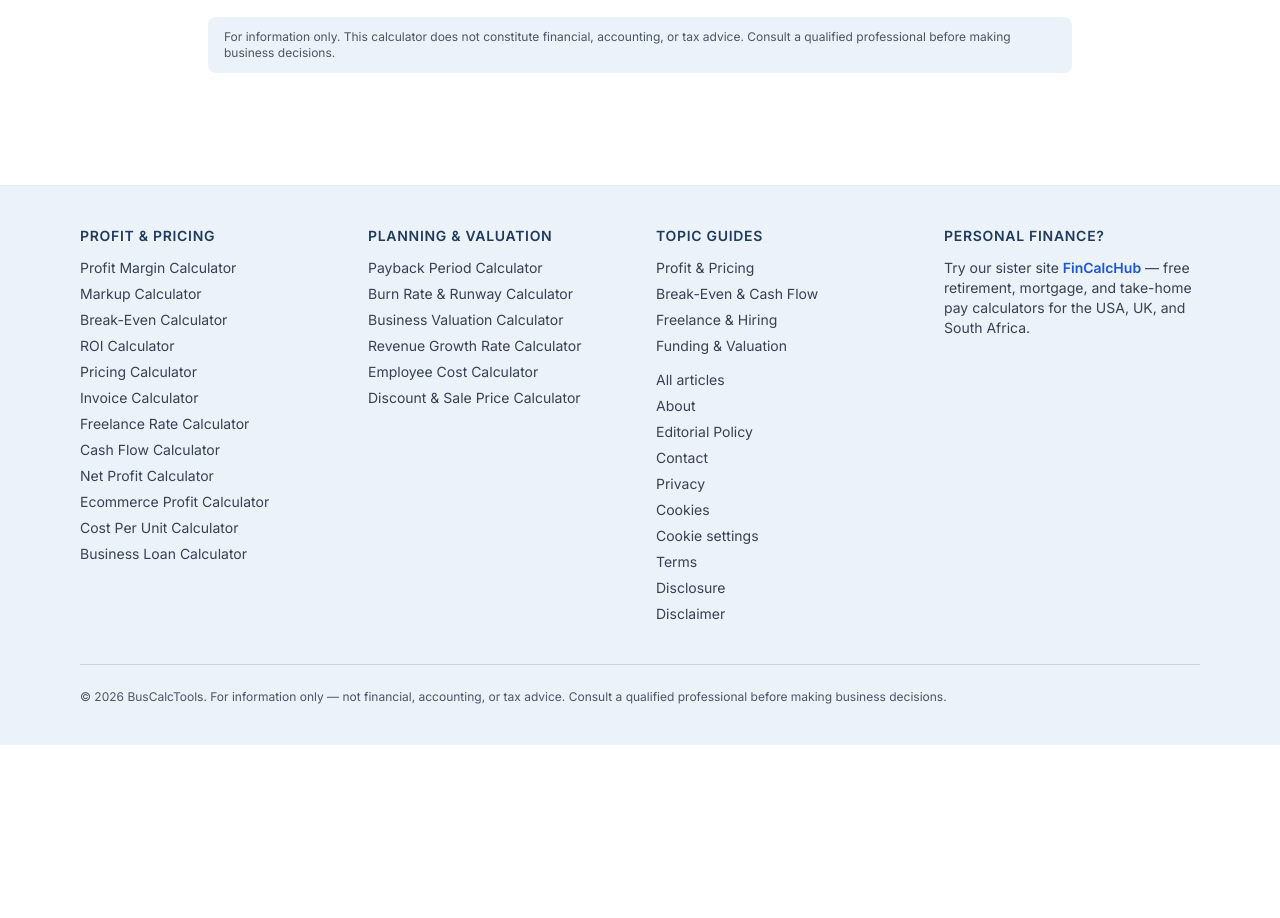
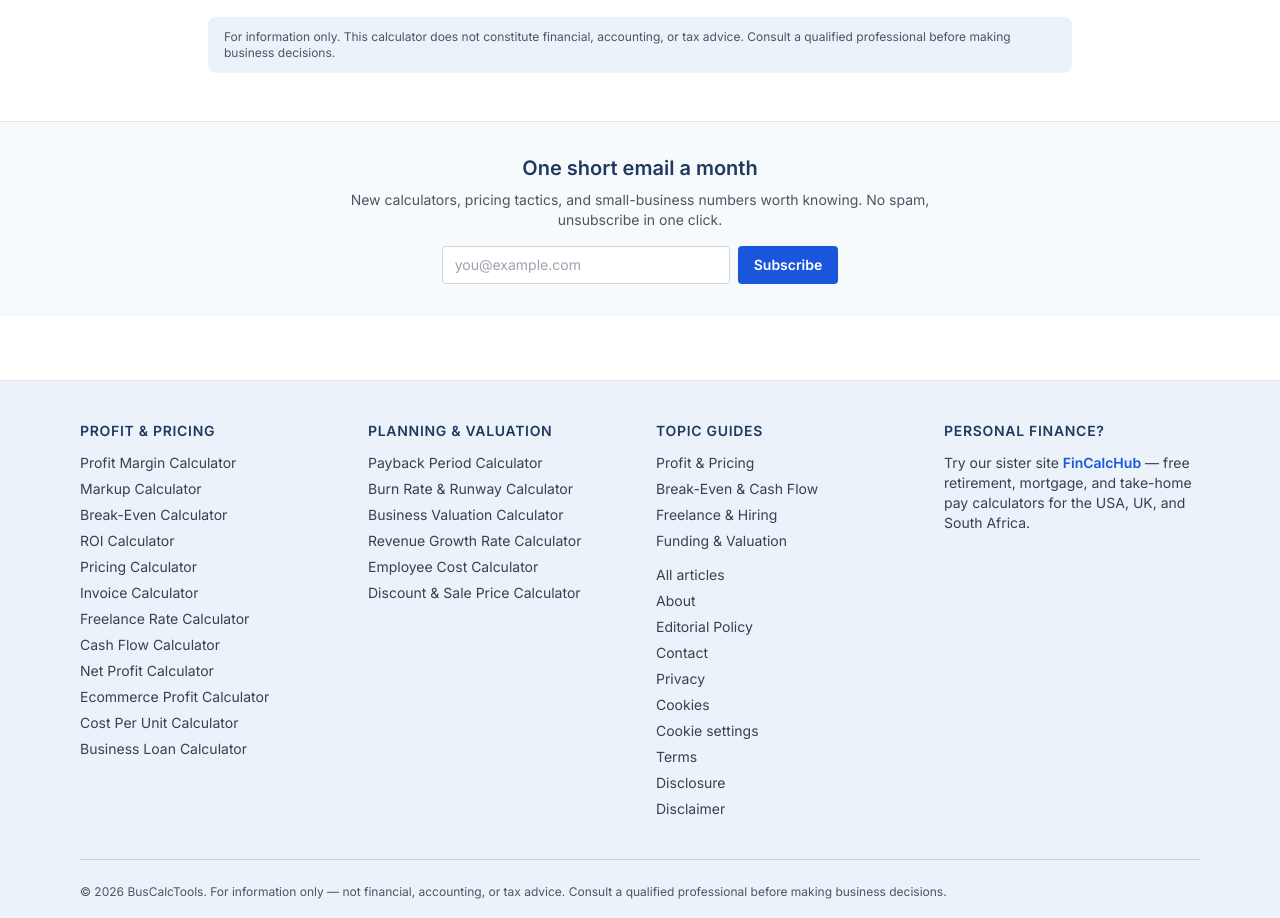
Before and after one commit to jblanckenberg/buscalctools, a Next.js app: page /cash-flow-calculator in a window 1280 px wide. Shown: the part 2900-3818 px from the top of the page. Before the commit the page ends 3645 px from the top, so only its background shows below. Built offline with nearby package versions, Linux system fonts and the light colour scheme; no server answers.

Commit message:
feat(newsletter): F10 — add Beehiiv newsletter capture above footer

```diff
--- a/app/layout.tsx
+++ b/app/layout.tsx
@@ -6,6 +6,7 @@ import Footer from "@/components/layout/Footer";
 import ConsentBanner from "@/components/shared/ConsentBanner";
 import ConsentGate from "@/components/shared/ConsentGate";
 import PlausibleScript from "@/components/shared/PlausibleScript";
+import NewsletterCapture from "@/components/shared/NewsletterCapture";
 import { SITE_DESCRIPTION, SITE_NAME, SITE_URL } from "@/lib/site";
 
 const inter = Inter({ subsets: ["latin"] });
@@ -58,6 +59,7 @@ export default function RootLayout({
       <body className={inter.className}>
         <Header />
         <main className="min-h-screen bg-white">{children}</main>
+        <NewsletterCapture />
         <Footer />
         <PlausibleScript />
         <ConsentBanner />
--- /dev/null
+++ b/components/shared/NewsletterCapture.tsx
@@ -0,0 +1,39 @@
+import { BEEHIIV_FORM_URL } from "@/lib/newsletter";
+
+export default function NewsletterCapture() {
+  return (
+    <section className="border-t border-gray-200 bg-brand-light/40">
+      <div className="mx-auto max-w-2xl px-4 py-8 text-center">
+        <h2 className="text-xl font-semibold text-brand-dark">
+          One short email a month
+        </h2>
+        <p className="mt-2 text-sm text-gray-600">
+          New calculators, pricing tactics, and small-business numbers worth
+          knowing. No spam, unsubscribe in one click.
+        </p>
+        <form
+          action={BEEHIIV_FORM_URL}
+          method="post"
+          target="_blank"
+          className="mt-4 flex flex-col gap-2 sm:flex-row sm:justify-center"
+        >
+          <label htmlFor="nl-email" className="sr-only">Email address</label>
+          <input
+            id="nl-email"
+            type="email"
+            name="email"
+            required
+            placeholder="you@example.com"
+            className="w-full rounded border border-gray-300 px-3 py-2 text-sm sm:w-72"
+          />
+          <button
+            type="submit"
+            className="rounded bg-brand-primary px-4 py-2 text-sm font-semibold text-white hover:bg-brand-dark"
+          >
+            Subscribe
+          </button>
+        </form>
+      </div>
+    </section>
+  );
+}
--- /dev/null
+++ b/lib/newsletter.ts
@@ -0,0 +1,5 @@
+// Beehiiv form action URL — configured at build time. Falls back to a no-op
+// placeholder when unset so /out can still build in CI without the env.
+export const BEEHIIV_FORM_URL =
+  process.env.NEXT_PUBLIC_BEEHIIV_FORM_URL ??
+  "https://example.beehiiv.com/subscribe";
```
